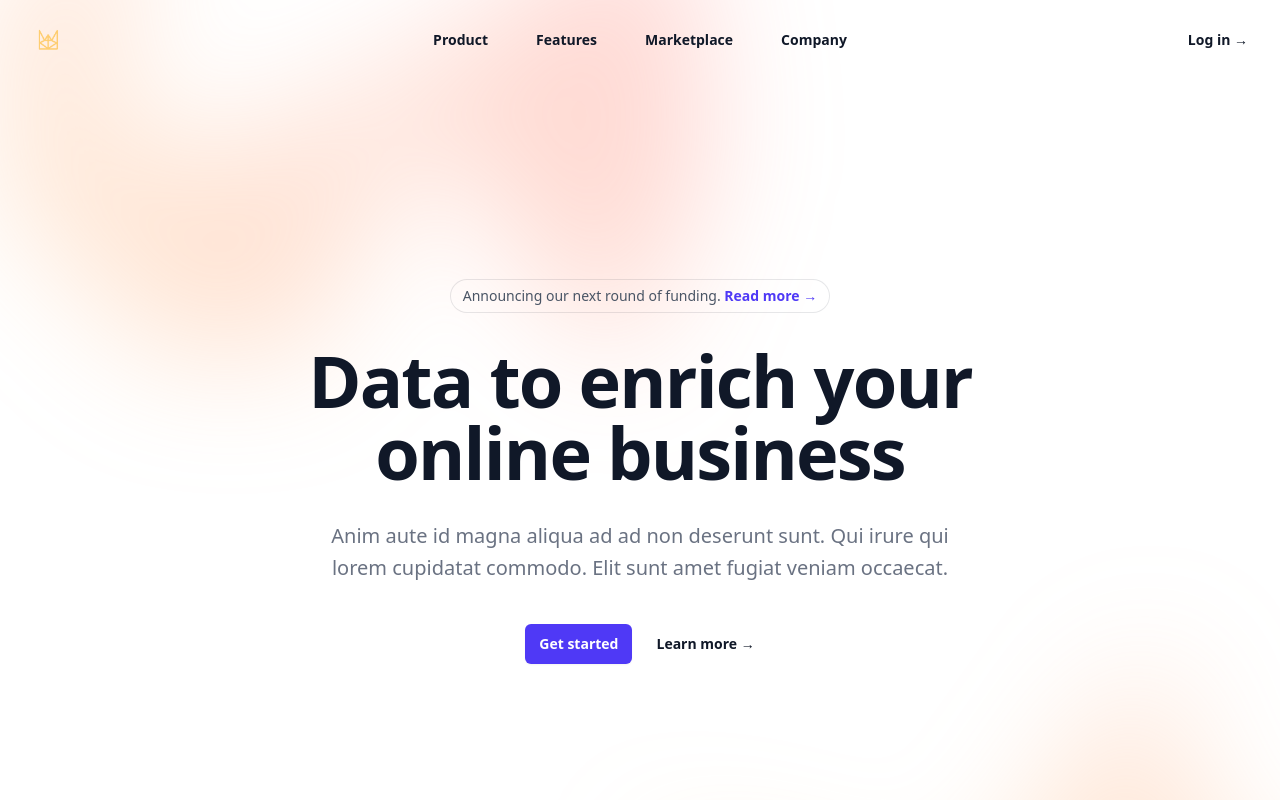
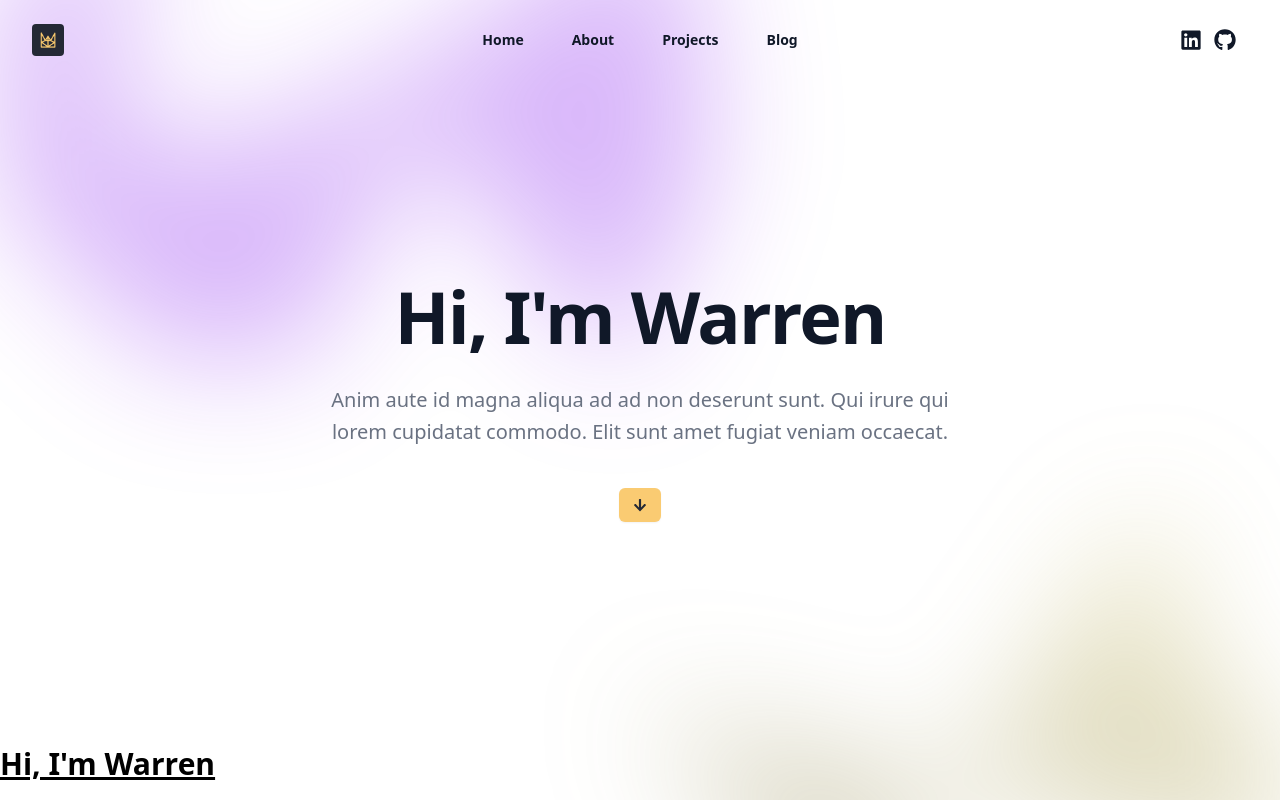
Before and after one commit to wrrnlim/wrrnlim.github.io, a React (Vite) app: page /#/ in a window 1280 px wide. Shown: the top 800 px of the page. Built offline with nearby package versions, Linux system fonts and the light colour scheme.

Commit message:
Update hero colours

```diff
--- a/src/components/Hero.jsx
+++ b/src/components/Hero.jsx
@@ -1,13 +1,19 @@
 import { useState } from 'react'
 import { Dialog, DialogPanel } from '@headlessui/react'
 import { HiBars3, HiXMark } from "react-icons/hi2";
-import logo from '../../public/logo.png';
+import { FaLinkedin, FaGithub, FaArrowDown } from "react-icons/fa";
+import logo from '../assets/logo_bg.png';
 
 const navigation = [
-  { name: 'Product', href: '#' },
-  { name: 'Features', href: '#' },
-  { name: 'Marketplace', href: '#' },
-  { name: 'Company', href: '#' },
+  { name: 'Home', href: '#' },
+  { name: 'About', href: '#' },
+  { name: 'Projects', href: '#' },
+  { name: 'Blog', href: '#' },
+]
+
+const socials = [
+  { name: 'LinkedIn', href: 'https://www.linkedin.com/in/warrenlim/', logo: FaLinkedin },
+  { name: 'GitHub', href: 'https://github.com/wrrnlim', logo: FaGithub },
 ]
 
 export default function Example() {
@@ -19,11 +25,11 @@ export default function Example() {
         <nav aria-label="Global" className="flex items-center justify-between p-6 lg:px-8">
           <div className="flex lg:flex-1">
             <a href="#" className="-m-1.5 p-1.5">
-              <span className="sr-only">Your Company</span>
+              <span className="sr-only">Warren's Logo</span>
               <img
                 alt=""
                 src={logo}
-                className="h-8 w-auto"
+                className="h-8 w-auto rounded"
               />
             </a>
           </div>
@@ -45,9 +51,19 @@ export default function Example() {
             ))}
           </div>
           <div className="hidden lg:flex lg:flex-1 lg:justify-end">
-            <a href="#" className="text-sm/6 font-semibold text-gray-900">
-              Log in <span aria-hidden="true">&rarr;</span>
-            </a>
+            {
+              socials.map((social) => (
+                <a
+                  className="text-gray-900 hover:cursor-pointer"
+                  href={social.href}
+                >
+                  <social.logo
+                    size={22}
+                    className='mr-3'
+                  />
+                </a>
+              ))
+            }
           </div>
         </nav>
         <Dialog open={mobileMenuOpen} onClose={setMobileMenuOpen} className="lg:hidden">
@@ -108,22 +124,13 @@ export default function Example() {
               clipPath:
                 'polygon(74.1% 44.1%, 100% 61.6%, 97.5% 26.9%, 85.5% 0.1%, 80.7% 2%, 72.5% 32.5%, 60.2% 62.4%, 52.4% 68.1%, 47.5% 58.3%, 45.2% 34.5%, 27.5% 76.7%, 0.1% 64.9%, 17.9% 100%, 27.6% 76.8%, 76.1% 97.7%, 74.1% 44.1%)',
             }}
-            className="relative left-[calc(50%-11rem)] aspect-1155/678 w-[36.125rem] -translate-x-1/2 rotate-[30deg] bg-linear-to-tr from-[#FFCD71] to-[#FF6B6B] opacity-30 sm:left-[calc(50%-30rem)] sm:w-[72.1875rem]"
+            className="relative left-[calc(50%-11rem)] aspect-1155/678 w-[36.125rem] -translate-x-1/2 rotate-[30deg] bg-linear-to-tr from-[#7d0ced] to-[#7d0ced] opacity-30 sm:left-[calc(50%-30rem)] sm:w-[72.1875rem]"
           />
         </div>
         <div className="mx-auto max-w-2xl py-32 sm:py-48 lg:py-56">
-          <div className="hidden sm:mb-8 sm:flex sm:justify-center">
-            <div className="relative rounded-full px-3 py-1 text-sm/6 text-gray-600 ring-1 ring-gray-900/10 hover:ring-gray-900/20">
-              Announcing our next round of funding.{' '}
-              <a href="#" className="font-semibold text-indigo-600">
-                <span aria-hidden="true" className="absolute inset-0" />
-                Read more <span aria-hidden="true">&rarr;</span>
-              </a>
-            </div>
-          </div>
           <div className="text-center">
             <h1 className="text-5xl font-semibold tracking-tight text-balance text-gray-900 sm:text-7xl">
-              Data to enrich your online business
+              Hi, I'm Warren
             </h1>
             <p className="mt-8 text-lg font-medium text-pretty text-gray-500 sm:text-xl/8">
               Anim aute id magna aliqua ad ad non deserunt sunt. Qui irure qui lorem cupidatat commodo. Elit sunt amet
@@ -132,12 +139,9 @@ export default function Example() {
             <div className="mt-10 flex items-center justify-center gap-x-6">
               <a
                 href="#"
-                className="rounded-md bg-indigo-600 px-3.5 py-2.5 text-sm font-semibold text-white shadow-xs hover:bg-indigo-500 focus-visible:outline-2 focus-visible:outline-offset-2 focus-visible:outline-indigo-600"
+                className="rounded-md bg-[#facb72] px-3.5 py-2.5 text-sm font-semibold text-[#242935] hover:text-[#facb72] shadow-xs hover:bg-[#242935]"
               >
-                Get started
-              </a>
-              <a href="#" className="text-sm/6 font-semibold text-gray-900">
-                Learn more <span aria-hidden="true">→</span>
+                <FaArrowDown size={14} />
               </a>
             </div>
           </div>
@@ -151,7 +155,7 @@ export default function Example() {
               clipPath:
                 'polygon(74.1% 44.1%, 100% 61.6%, 97.5% 26.9%, 85.5% 0.1%, 80.7% 2%, 72.5% 32.5%, 60.2% 62.4%, 52.4% 68.1%, 47.5% 58.3%, 45.2% 34.5%, 27.5% 76.7%, 0.1% 64.9%, 17.9% 100%, 27.6% 76.8%, 76.1% 97.7%, 74.1% 44.1%)',
             }}
-            className="relative left-[calc(50%+3rem)] aspect-1155/678 w-[36.125rem] -translate-x-1/2 bg-linear-to-tr from-[#FFCD71] to-[#FF6B6B] opacity-30 sm:left-[calc(50%+36rem)] sm:w-[72.1875rem]"
+            className="relative left-[calc(50%+3rem)] aspect-1155/678 w-[36.125rem] -translate-x-1/2 bg-linear-to-tr from-[#635a28] to-[#ffe600] opacity-30 sm:left-[calc(50%+36rem)] sm:w-[72.1875rem]"
           />
         </div>
       </div>
--- a/src/components/Navbar.jsx
+++ b/src/components/Navbar.jsx
@@ -1,7 +1,7 @@
 import { Disclosure, DisclosureButton, DisclosurePanel, Menu, MenuButton, MenuItem, MenuItems } from '@headlessui/react'
 import { HiBars3, HiXMark } from "react-icons/hi2";
 import { FaLinkedin, FaGithub } from "react-icons/fa";
-import logo from '../../public/logo.png';
+import logo from '../assets/logo.png';
 
 const navigation = [
   { name: 'Home', href: '#', current: true },
```
Also changed, not shown: src/assets/logo.png (renamed from public/logo.png), src/assets/logo_bg.png (added).
